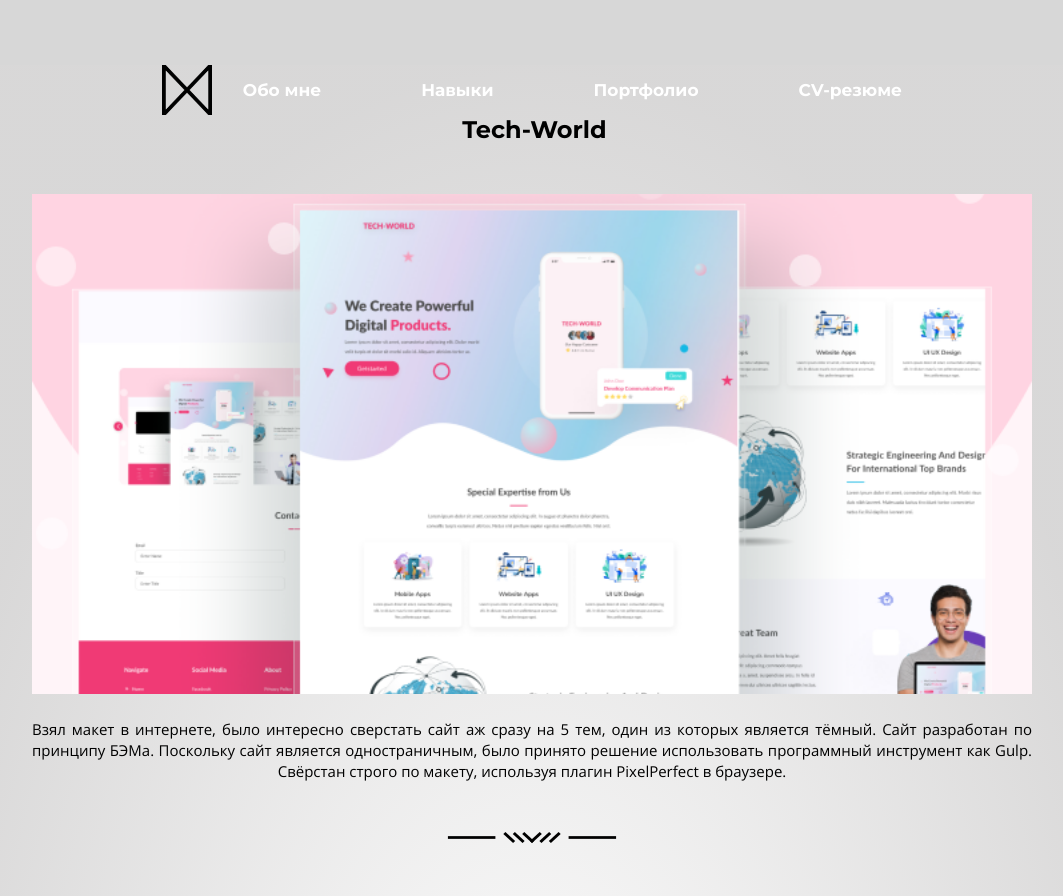
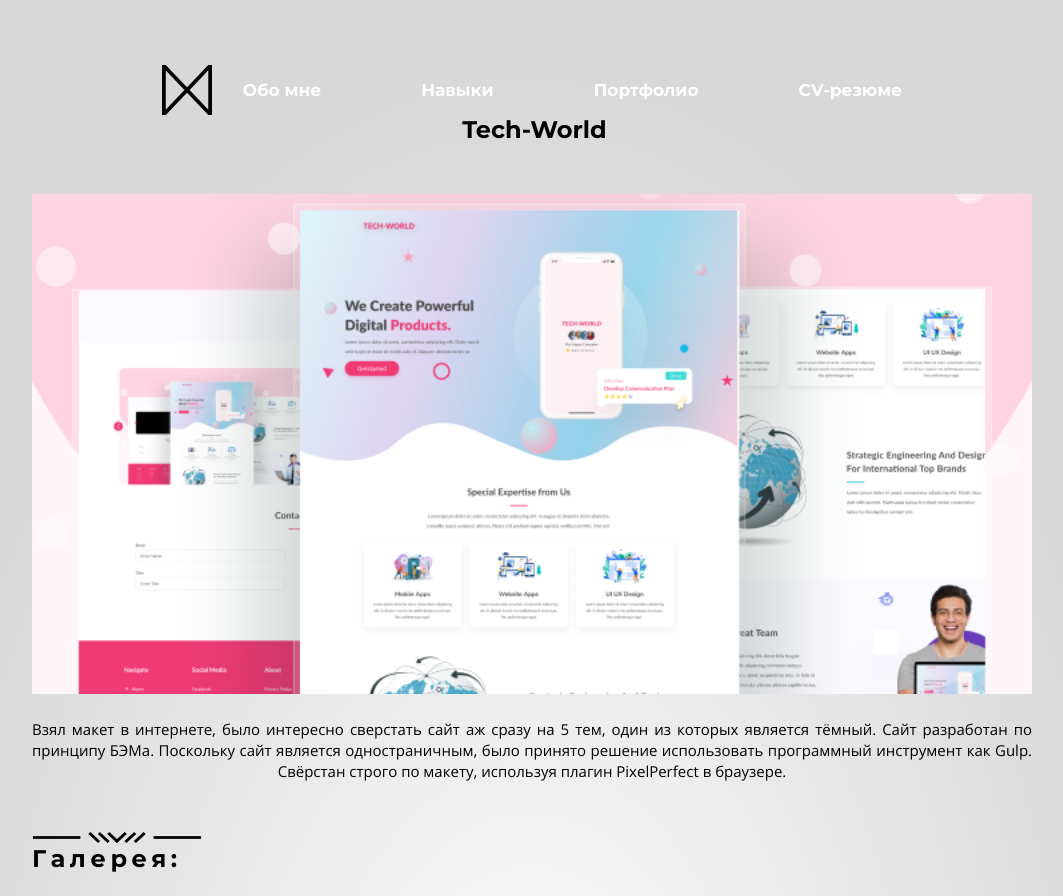
Before and after one commit to Endermax200113/site-portfolio, a React (Create React App) app: page /projects/1 in a window 1280 px wide. Shown: the top 896 px of the page, without its empty margins (108-1171 px from the left). Built offline with nearby package versions, Linux system fonts and the light colour scheme; grey boxes are pictures that could not be loaded.

Commit message:
The 'Separator' component in the 'About' is done

```diff
--- a/src/components/about/About.tsx
+++ b/src/components/about/About.tsx
@@ -23,7 +23,7 @@ const About: React.FC<PropsAbout> = forwardRef<HTMLElement>(({ ...props }, forwa
 				})}
 			</Quote>
 
-			<Separator classes={sass['separator-wrap']} />
+			<Separator classWrap={sass['separator-wrap']} />
 			<Activity classes={sass.activity} />
 		</section>
 	)
--- a/src/components/resume/Resume.tsx
+++ b/src/components/resume/Resume.tsx
@@ -31,7 +31,7 @@ const Resume: React.FC<PropsResume> = forwardRef<HTMLElement>(({ ...props }, for
 
 				<Description className={sass.description}>В этом CV-резюме составлены вся информация про меня, в котором входят все навыки, образования, контактные данные и личные данные. Вы можете посмотреть как с сайта, так и при необходимости скачать PDF-файл.</Description>
 
-				<Separator classes={sass.separator} />
+				<Separator className={sass.separator} />
 
 				<Image url={require('@img/resume/preview.png')} classWrap={sass.wrap} className={sass.image} />
 
--- a/src/components/ui/image/Image.tsx
+++ b/src/components/ui/image/Image.tsx
@@ -3,13 +3,13 @@ import sass from './Image.module.sass'
 import SVGImage from 'SVGImage'
 import { mergeAllClasses } from '@utils/sassControl'
 
-interface PropsImage extends ImgHTMLAttributes<HTMLImageElement> {
-	url: string | SVGImage
+export interface PropsImage extends ImgHTMLAttributes<HTMLImageElement> {
+	url?: string | SVGImage
 	classWrap?: string
 }
 
 const Image: React.FC<PropsImage> = ({ url, alt, classWrap, className, ...props }) => {
-	const URL: string = typeof url === 'string' ? url : url.default
+	const URL: string = typeof url === 'string' ? url : typeof url !== 'undefined' && url.default
 	const classImage: string = mergeAllClasses([sass.image], className)
 
 	return classWrap ? (
--- a/src/components/ui/separator/Separator.tsx
+++ b/src/components/ui/separator/Separator.tsx
@@ -1,16 +1,14 @@
 import React from 'react'
 import sass from './Separator.module.sass'
-import Image from '@ui/image/Image'
-import { useClass } from '@hooks/useClass'
+import Image, { PropsImage } from '@ui/image/Image'
+import { mergeAllClasses } from '@utils/sassControl'
 
-interface PropsSeparator {
-	classes?: string
-}
+interface PropsSeparator extends PropsImage {}
 
-const Separator: React.FC<PropsSeparator> = ({ classes }) => {
-	const allClassesWrap: string = useClass(sass.wrap, classes)
+const Separator: React.FC<PropsSeparator> = ({ classWrap, ...props }) => {
+	const allClassesWrap: string = mergeAllClasses([sass.wrap], classWrap)
 
-	return <Image url={require('@svg/separator.svg')} classWrap={allClassesWrap} alt='Разделитель' />
+	return <Image url={require('@svg/separator.svg')} classWrap={allClassesWrap} alt='Разделитель' role='separator' {...props} />
 }
 
 export default Separator
--- a/src/routes/project/Project.tsx
+++ b/src/routes/project/Project.tsx
@@ -67,7 +67,7 @@ const Project: React.FC<PropsProject> = () => {
 
 				{site && <Button className={sass.button}>К сайту</Button>}
 
-				<Separator classes={sass.separator} />
+				<Separator className={sass.separator} />
 
 				{gallery && (
 					<div className={sass.info}>
```
